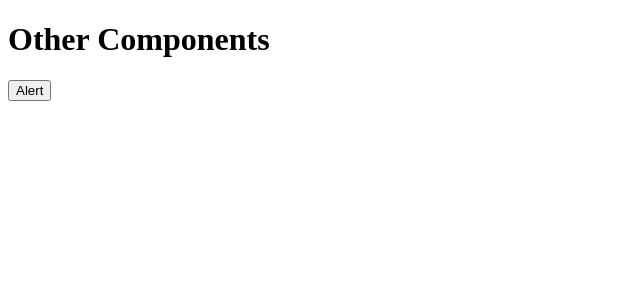
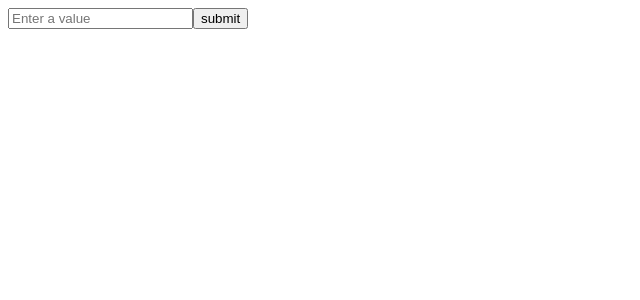
Before and after one commit to sureshjangid/become-senior-in-react-js, a React (Create React App) app: page / in a window 1280 px wide. Shown: the top 300 px of the page, without its empty margins (0-640 px from the left). Built offline with nearby package versions, Linux system fonts and the light colour scheme.

Commit message:
forwadref

```diff
--- a/src/App.js
+++ b/src/App.js
@@ -1,29 +1,19 @@
-import React, { useState } from 'react';
+import { useRef, useState } from 'react';
 import './App.css';
-import { createPortal } from 'react-dom';
-import Alert from './components/alert';
+import {Input} from './components/input';
 
 function App() {
-  const [show, setShow] = useState(false);
+  const inputRef= useRef();
 
-  const handleAlert = () => {
-    setShow(true);
-  };
+  const handleClick  =()=>{
+    console.log(inputRef.current.value);
+  }
 
-
-  const handleClose = () => {
-    setShow(false);
-  };
   return (
-    <div className="container">
-      <div className="other-components">
-        <h1>Other Components</h1>
-        <button onClick={handleAlert}>Alert</button>
-      <Alert  show={show} children onClose={handleClose}>
-      Successfully login
-      </Alert>
-      </div>
-    </div>
+    <>
+    <Input ref={inputRef}/>
+    <button onClick={()=>handleClick()}>submit</button>
+    </>
   );
 }
 
--- a/src/components/alert.jsx
+++ /dev/null
@@ -1,17 +0,0 @@
-import { createPortal } from "react-dom";
-
-const Alert = ({ show, children ,onClose}) => {
-    if(!show){return}else{
-      setTimeout(() => {
-        onClose()
-      }, 2000);
-    };
-
-    return   createPortal(
-      <div className="alert" >
-        {children}
-      </div>
-    ,document.querySelector('#main-alert'))
-  };
-
-export default Alert
--- /dev/null
+++ b/src/components/input.jsx
@@ -0,0 +1,11 @@
+import React, { forwardRef } from 'react'
+
+const CustomInput = (props,ref) => {
+  return (
+    <>
+    <input  ref={ref} {...props} placeholder='Enter a value'/>
+    </>
+  )
+}
+
+export const Input = forwardRef(CustomInput)
```
